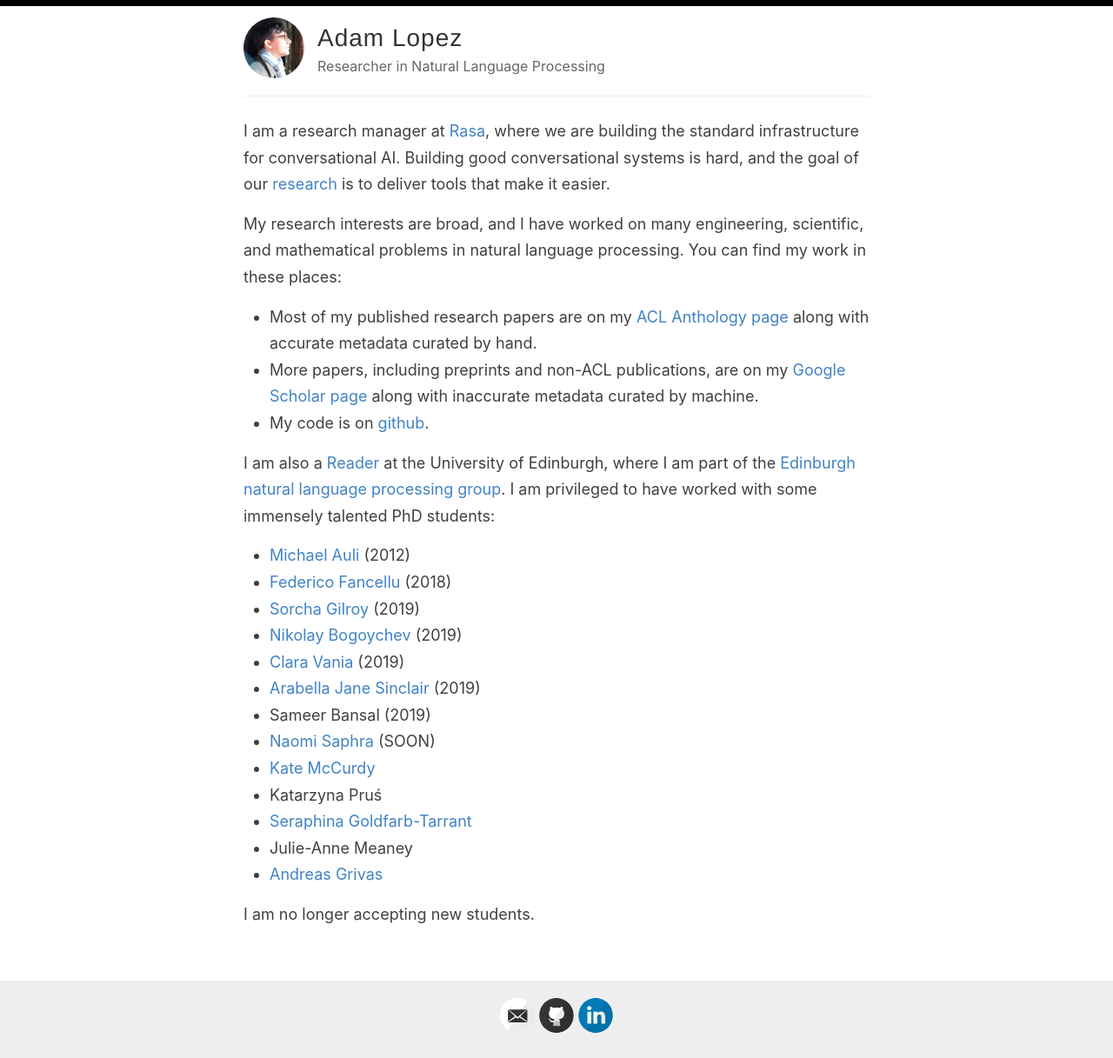
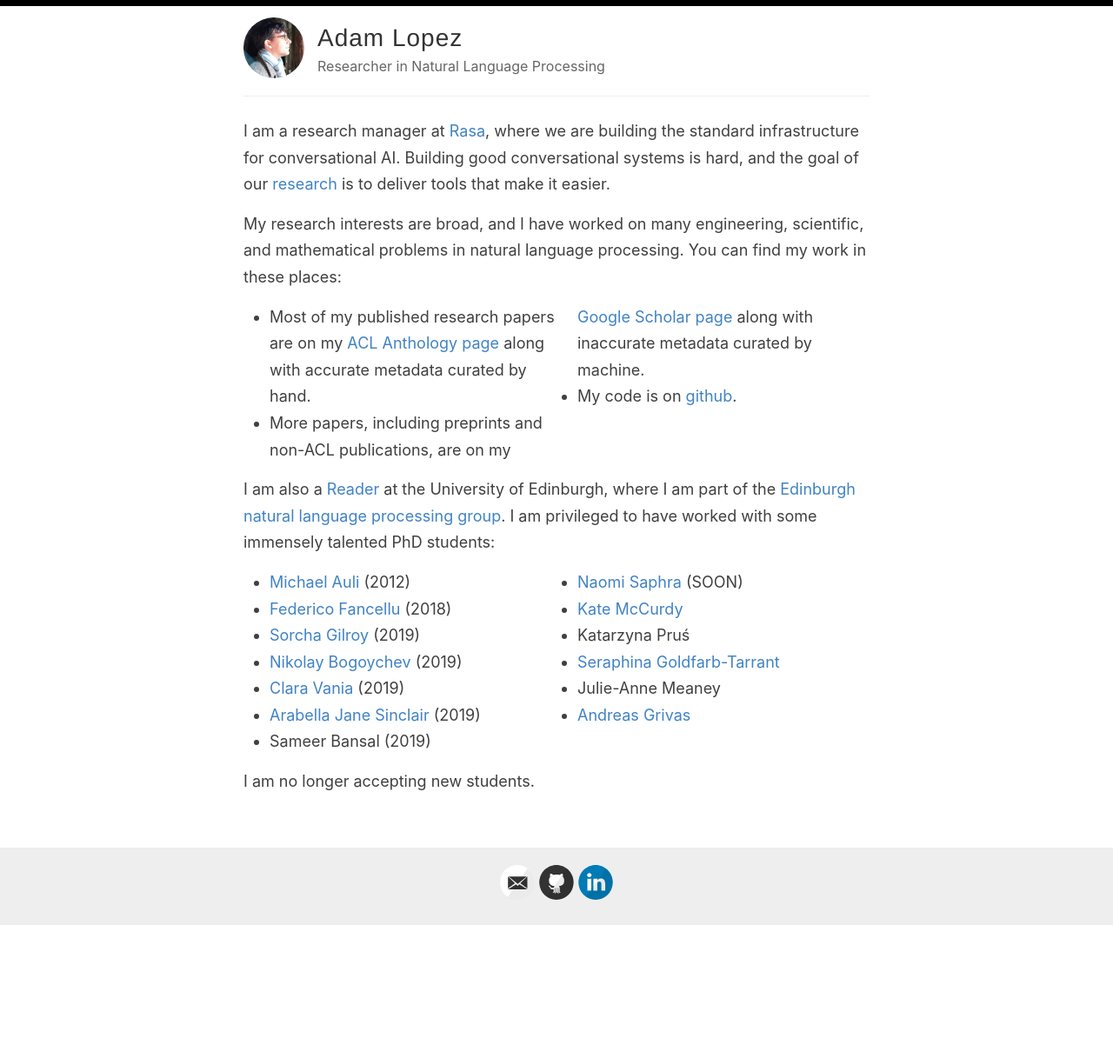
Before and after one commit to alopez/alopez.github.com, a Jekyll site: the page built from index.md, in a window 1280 px wide. Shown: the whole page at 87% size. Built offline with Jekyll 4.4.1, drawn with Linux system fonts in a browser that asks for light colours; the list of posts is cut into pages by our own code; after the commit the page ends 1064 px from its top, so only the background shows below that.

Commit message:
responsive style for list

```diff
--- a/assets/style.scss
+++ b/assets/style.scss
@@ -193,6 +193,13 @@
 ul {
   list-style-type: disc;
 }
+
+@media (min-width: 650px) {
+  ul {
+    columns: 2;
+  }
+}
+
 
 ol {
   list-style-type: decimal;
```
